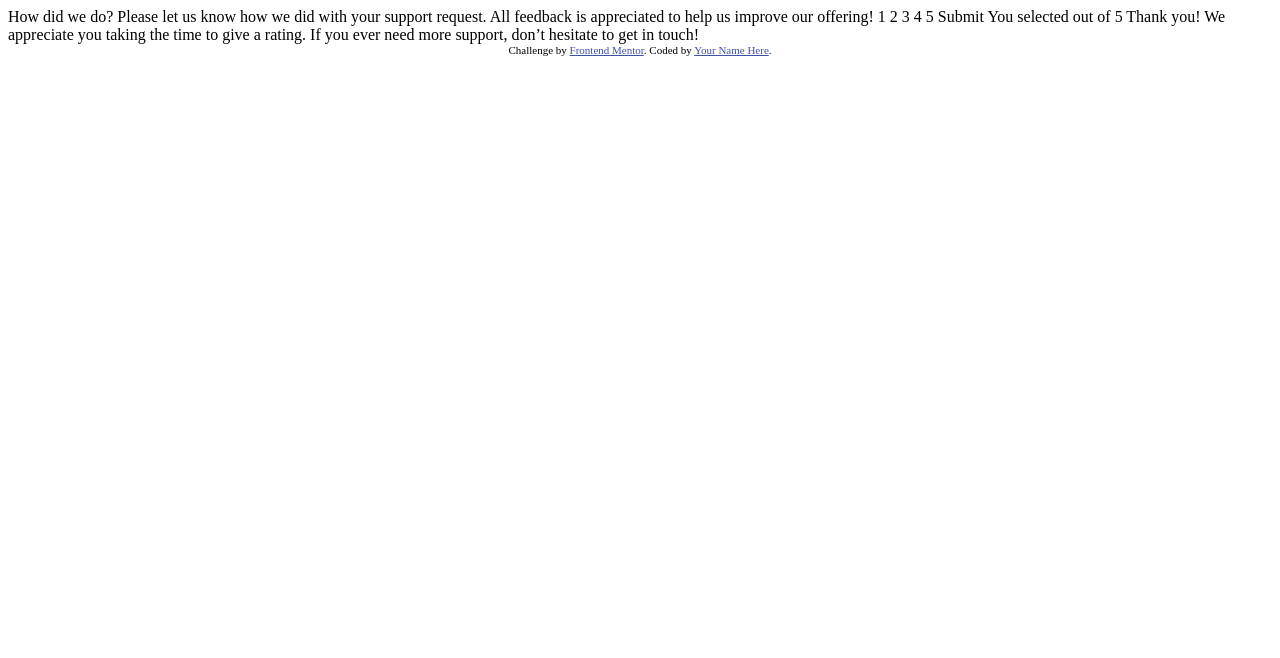
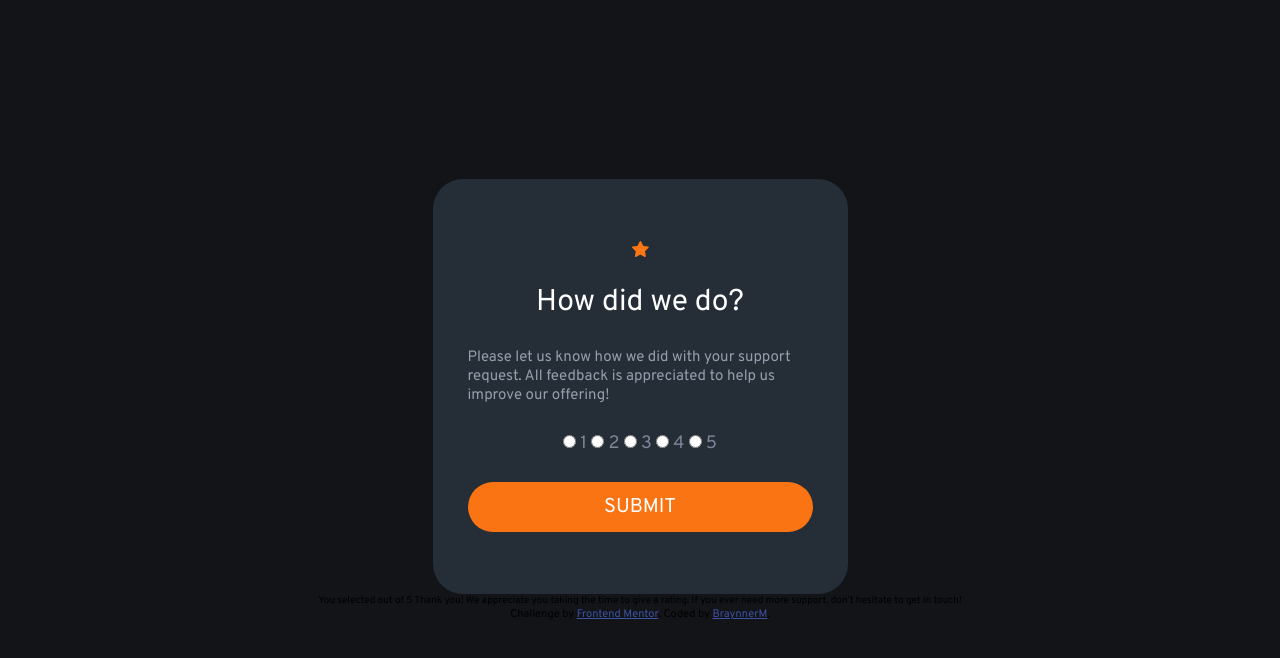
Before and after one commit to BraynnerM/interactive-rating-component-main, a plain HTML site: page index.html in a window 1280 px wide. Drawn offline with Linux system fonts and the light colour scheme.

Commit message:
atualização do progresso

```diff
--- a/index.html
+++ b/index.html
@@ -1,32 +1,56 @@
 <!DOCTYPE html>
 <html lang="en">
+
 <head>
   <meta charset="UTF-8">
-  <meta name="viewport" content="width=device-width, initial-scale=1.0"> <!-- displays site properly based on user's device -->
+  <meta name="viewport" content="width=device-width, initial-scale=1.0">
+  <!-- displays site properly based on user's device -->
 
   <link rel="icon" type="image/png" sizes="32x32" href="./images/favicon-32x32.png">
-
+  <link rel="preconnect" href="https://fonts.googleapis.com">
+  <link rel="preconnect" href="https://fonts.gstatic.com" crossorigin>
+  <link href="https://fonts.googleapis.com/css2?family=Overpass:wght@400;700&display=swap" rel="stylesheet">
+  <link rel="stylesheet" type="text/css" href="./src/css/reset.css">
+  <link rel="stylesheet" type="text/css" href="./src/css/variables.css">
+  <link rel="stylesheet" type="text/css" href="./src/css/styles.css">
+  <link rel="stylesheet" type="text/css" href="./src/css/responsive.css">
   <title>Frontend Mentor | Interactive rating component</title>
 
   <!-- Feel free to remove these styles or customise in your own stylesheet 👍 -->
   <style>
-    .attribution { font-size: 11px; text-align: center; }
-    .attribution a { color: hsl(228, 45%, 44%); }
+    .attribution {
+      font-size: 11px;
+      text-align: center;
+    }
+
+    .attribution a {
+      color: hsl(228, 45%, 44%);
+    }
   </style>
 </head>
+
 <body>
 
   <!-- Rating state start -->
+  <div class="card">
+    <img src="./src/assets/icon-star.svg" alt="star-icon">
+    <p>How did we do?</p>
+    <p>Please let us know how we did with your support request. All feedback is appreciated to help us improve our offering!</p>
 
-  How did we do?
-
-  Please let us know how we did with your support request. All feedback is appreciated
-  to help us improve our offering!
-
-  1 2 3 4 5
-
-  Submit
-
+    <div class="rating-selector">
+      <input type="radio" id="rating1" name="rating" value="1">
+      <label for="rating1">1</label>
+      <input type="radio" id="rating2" name="rating" value="2">
+      <label for="rating2">2</label>
+      <input type="radio" id="rating3" name="rating" value="3">
+      <label for="rating3">3</label>
+      <input type="radio" id="rating4" name="rating" value="4">
+      <label for="rating4">4</label>
+      <input type="radio" id="rating5" name="rating" value="5">
+      <label for="rating5">5</label>
+    </div>
+    <button>Submit</button>
+  </div>
   <!-- Rating state end -->
 
   <!-- Thank you state start -->
@@ -43,7 +67,10 @@
 
   <div class="attribution">
     Challenge by <a href="https://www.frontendmentor.io?ref=challenge" target="_blank">Frontend Mentor</a>.
-    Coded by <a href="#">Your Name Here</a>.
+    Coded by <a href="https://www.linkedin.com/in/braynner-marques-ribeiro-de-oliveira-88142b256/"
+      target="_blank">BraynnerM</a>.
   </div>
+  <script  type="module" src="./src/scripts/index.js"></script>
 </body>
+
 </html>
--- /dev/null
+++ b/src/css/reset.css
@@ -0,0 +1,5 @@
+*{
+    margin: 0;
+    padding: 0;
+    box-sizing: border-box;
+}
--- /dev/null
+++ b/src/css/styles.css
@@ -0,0 +1,68 @@
+html {
+    font-size: 10px;
+}
+
+* {
+    font-family: 'Overpass', sans-serif;
+}
+
+body {
+    background-color: var(--background-color);
+    max-width:1440px;
+    height: 100vh;
+    display: flex;
+    flex-direction: column;
+    justify-content: center;
+    align-items: center;
+}
+
+p {
+    font-size: 1.5rem;
+}
+
+.card {
+    background-color: var(--card-color);
+    width: 41.5rem;
+    height: 41.5rem;
+    border-radius: 3rem;
+    display: flex;
+    flex-direction: column;
+    justify-content: space-evenly;
+    align-items: center;
+    padding: 3.5rem;
+}
+
+.card img {
+
+}
+
+.card p:nth-child(2) {
+    color:var(--title-color);
+    font-size: 3rem;
+}
+
+.card p:nth-child(3) {
+    color: var(--p-color);
+}
+
+.card div:nth-child(4) {
+    color: var(--number-color);
+    font-size: 1.8rem;
+
+}
+
+.rating-selector {
+
+}
+
+.card button {
+    color: var(--title-color);
+    background-color: var(--button-color);
+    cursor: pointer;
+    text-transform: uppercase;
+    width: 100%;
+    height: 5rem;
+    border: 0px;
+    border-radius: 3rem;
+    font-size: 2rem;
+}
--- /dev/null
+++ b/src/css/variables.css
@@ -0,0 +1,8 @@
+:root{
+    --button-color: hsl(25, 97%, 53%);
+    --title-color: hsl(0, 0%, 100%);
+--p-color: hsl(217, 12%, 63%);
+--number-color: hsl(216, 12%, 54%);
+--card-color: hsl(213, 19%, 18%);
+--background-color: hsl(216, 12%, 8%);
+}
```
Also changed, not shown: src/assets/icon-star.svg (renamed from images/icon-star.svg), src/assets/illustration-thank-you.svg (renamed from images/illustration-thank-you.svg), src/css/responsive.css (added), src/scripts/index.js (added).
